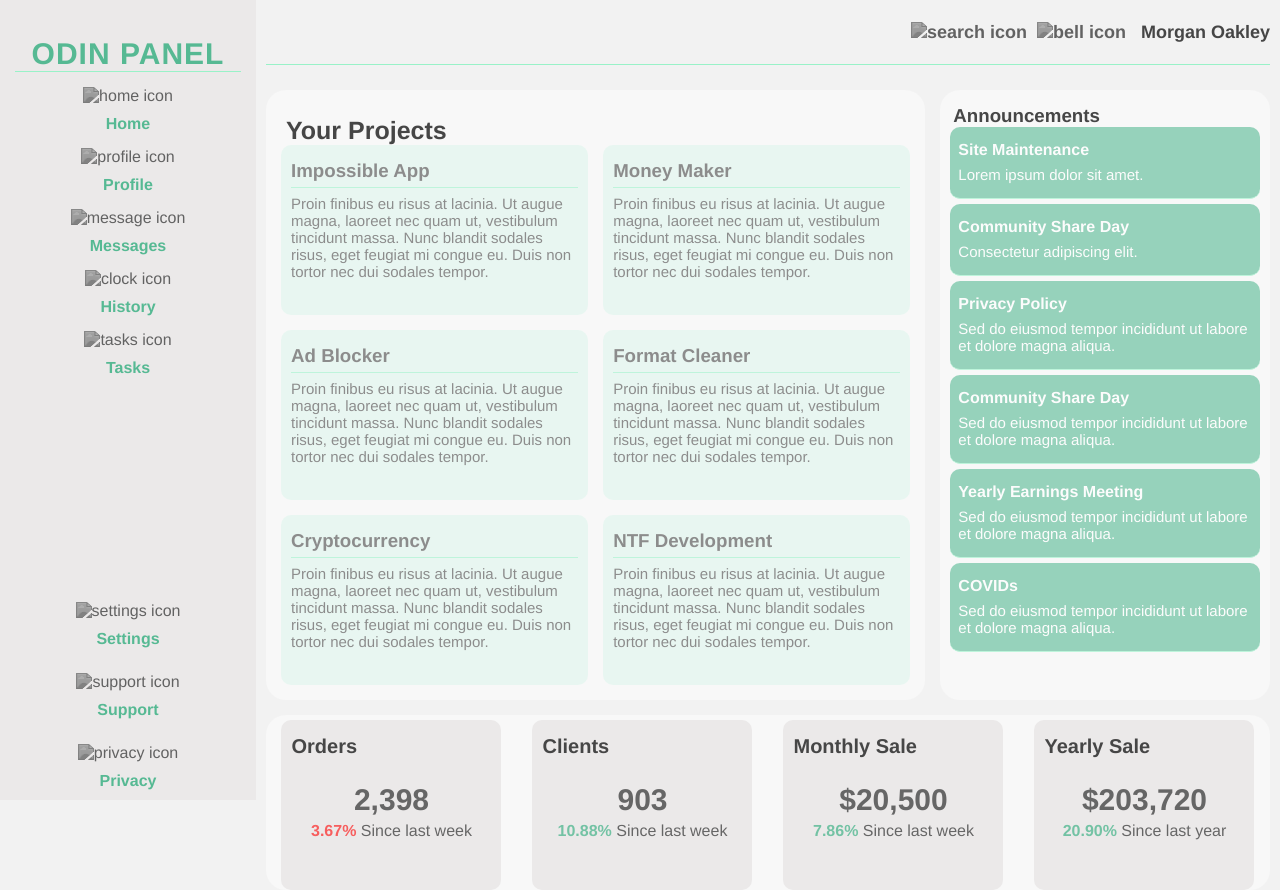
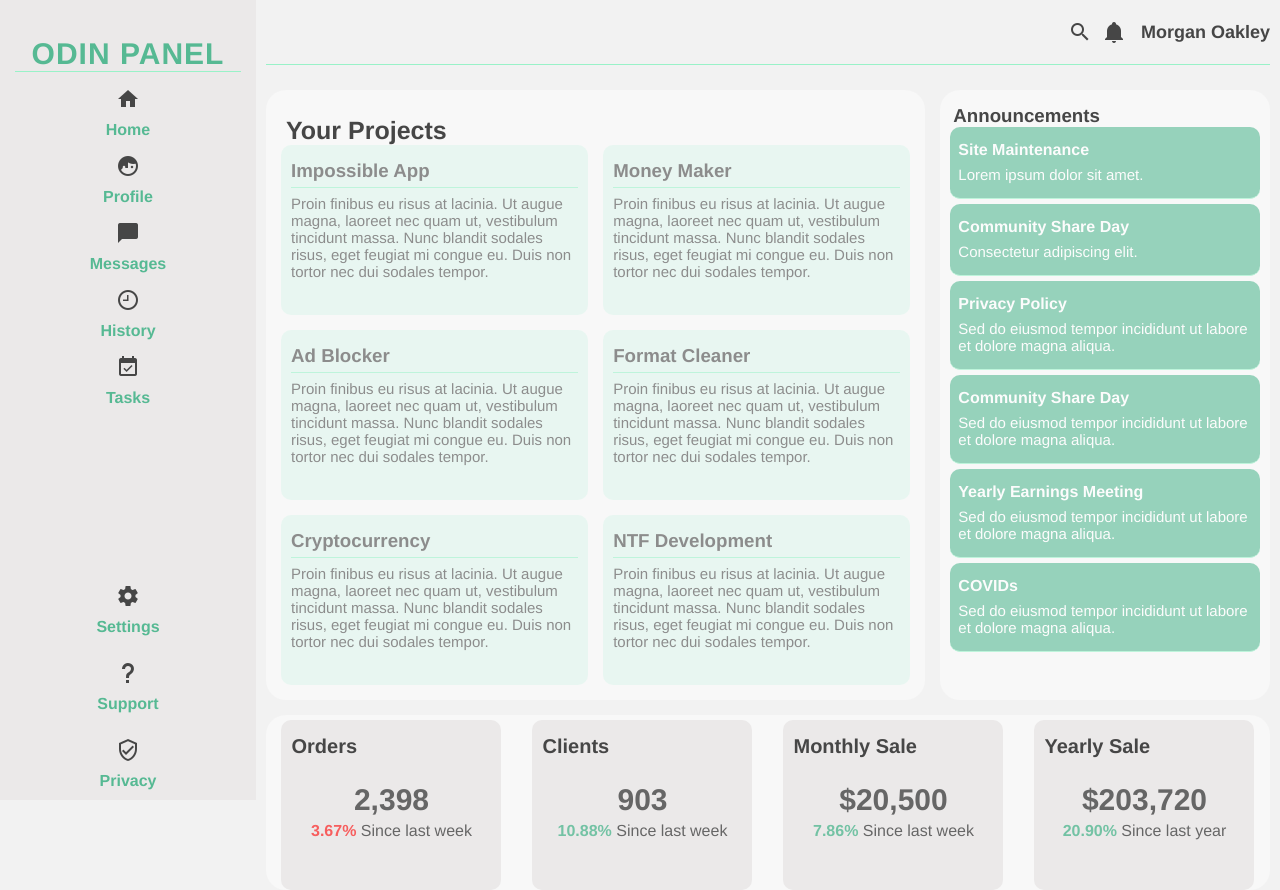
Before and after one commit to Vannent/admin-dashboard, a plain HTML site: page index.html in a window 1280 px wide. Drawn offline with Linux system fonts and the light colour scheme; the site is published under a folder, as on GitHub Pages, so addresses that start at the root find nothing.

Commit message:
fix: add dot to img src

```diff
--- a/index.html
+++ b/index.html
@@ -11,8 +11,8 @@
     <div class="container">
         <div class="header">
             <div class="header-images">
-                <img src="/img/magnify.png" alt="search icon">
-                <img src="/img/bell.png" alt="bell icon">
+                <img src="./img/magnify.png" alt="search icon">
+                <img src="./img/bell.png" alt="bell icon">
             </div>
             <div class="user-name">Morgan Oakley</div>
         </div>
@@ -21,37 +21,37 @@
             <div class="primary-links">
                 <div class="sidebar-title">Odin Panel</div>
                 <div class="links">
-                    <img src="/img/home.png" alt="home icon">
+                    <img src="./img/home.png" alt="home icon">
                     <a href="index.html">Home</a>
                 </div>
                 <div class="links">
-                    <img src="/img/face-man-profile.png" alt="profile icon">
+                    <img src="./img/face-man-profile.png" alt="profile icon">
                     <a href="index.html">Profile</a>
                 </div>
                 <div class="links">
-                    <img src="/img/message.png" alt="message icon">
+                    <img src="./img/message.png" alt="message icon">
                     <a href="index.html">Messages</a>
                 </div>
                 <div class="links">
-                    <img src="/img/clock-time-nine-outline.png" alt="clock icon">
+                    <img src="./img/clock-time-nine-outline.png" alt="clock icon">
                     <a href="index.html">History</a>
                 </div>
                 <div class="links">
-                    <img src="/img/calendar-check.png" alt="tasks icon">
+                    <img src="./img/calendar-check.png" alt="tasks icon">
                     <a href="index.html">Tasks</a>
                 </div>
             </div>
             <div class="secondary-links">
                 <div class="links">
-                    <img src="/img/cog.png" alt="settings icon">
+                    <img src="./img/cog.png" alt="settings icon">
                     <a href="index.html">Settings</a>
                 </div>
                 <div class="links">
-                    <img src="/img/help.png" alt="support icon">
+                    <img src="./img/help.png" alt="support icon">
                     <a href="index.html">Support</a>
                 </div>
                 <div class="links">
-                    <img src="/img/shield-check-outline.png" alt="privacy icon">
+                    <img src="./img/shield-check-outline.png" alt="privacy icon">
                     <a href="index.html">Privacy</a>
                 </div>
             </div>
```
